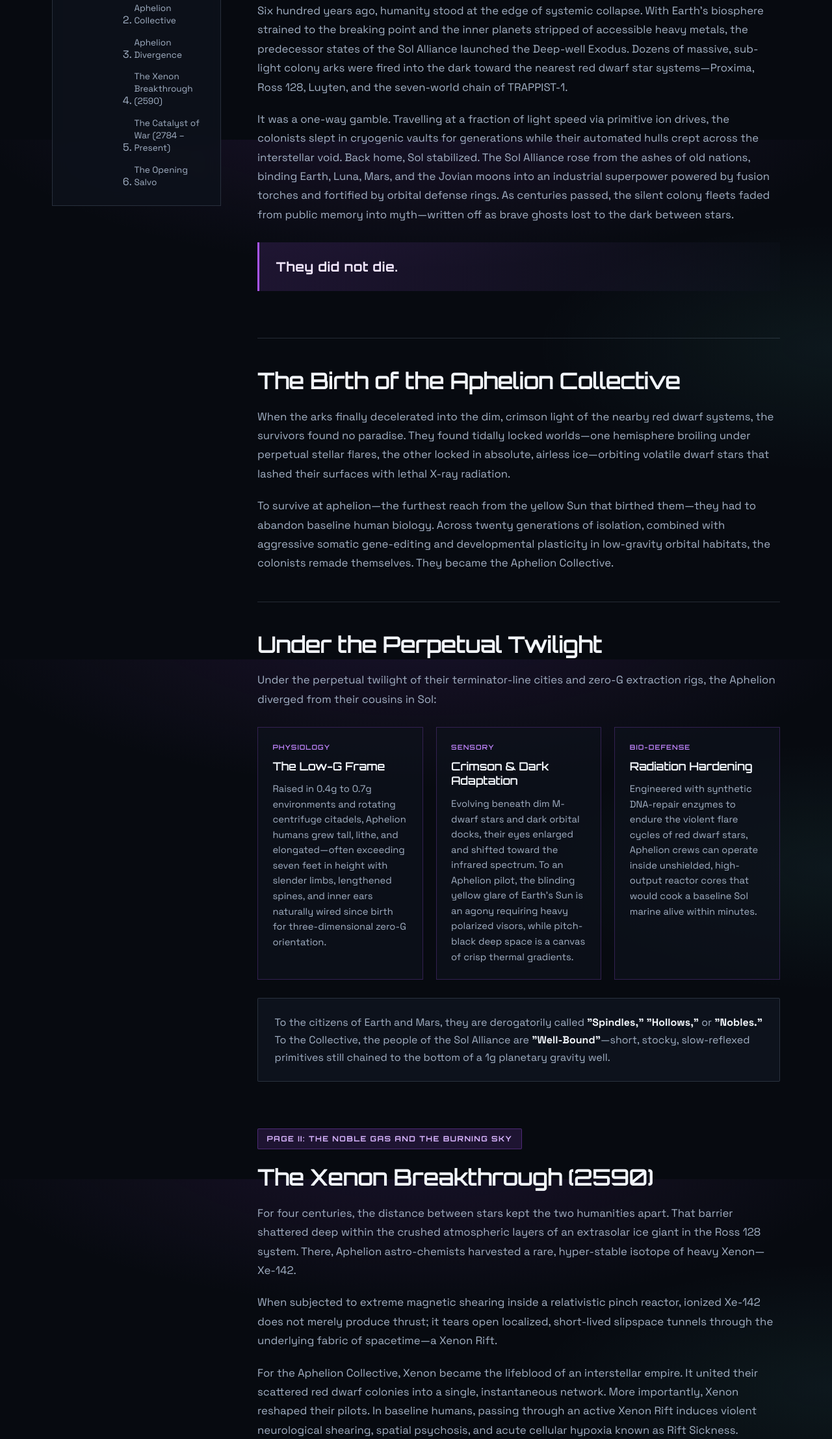
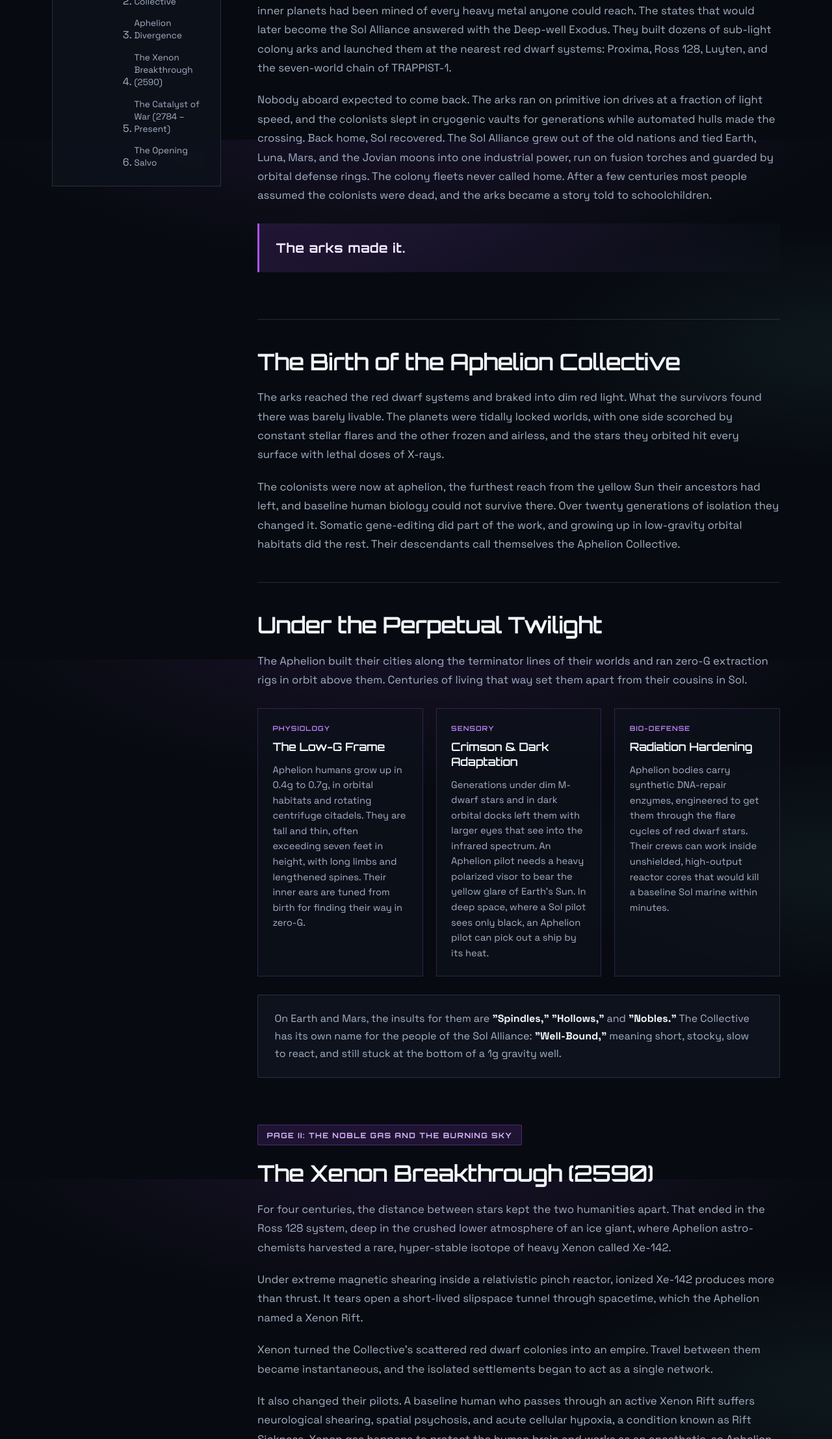
Before and after one commit to codersbrew/xenonrift-web, a website built with Vite: page lore/index.html in a window 1280 px wide. Shown: the part 585-2800 px from the top of the page at 65% size. Built offline with nearby package versions, Linux system fonts and the light colour scheme.

Commit message:
Rewrite lore page copy in a plainer voice, remove em dashes (#13)
Same story and canon details. Drops the em dashes and the more
overwrought phrasing, and adds a test that the page has no em dashes.

```diff
--- a/lore/index.html
+++ b/lore/index.html
@@ -44,7 +44,7 @@
         <span>ERA: <strong>2188 – PRESENT</strong></span>
         <span>FACTIONS: <strong>SOL ALLIANCE // APHELION COLLECTIVE</strong></span>
       </div>
-      <p class="lore-summary">Six centuries of divergence across the interstellar void: from the sub-light colony arks of the Deep-well Exodus to the discovery of Xe-142 slipspace rifts and the outbreak of the Solar Border War.</p>
+      <p class="lore-summary">How humanity split in two: the colony arks of the Deep-well Exodus, six centuries of separation, the discovery of Xe-142, and the start of the Solar Border War.</p>
     </header>
 
     <div class="lore-layout">
@@ -66,43 +66,43 @@
 
         <section class="lore-section" id="the-great-departure" aria-labelledby="great-departure-title">
           <h2 id="great-departure-title">The Great Departure (2188–2240)</h2>
-          <p>Six hundred years ago, humanity stood at the edge of systemic collapse. With Earth’s biosphere strained to the breaking point and the inner planets stripped of accessible heavy metals, the predecessor states of the Sol Alliance launched the Deep-well Exodus. Dozens of massive, sub-light colony arks were fired into the dark toward the nearest red dwarf star systems—Proxima, Ross 128, Luyten, and the seven-world chain of TRAPPIST-1.</p>
-          <p>It was a one-way gamble. Travelling at a fraction of light speed via primitive ion drives, the colonists slept in cryogenic vaults for generations while their automated hulls crept across the interstellar void. Back home, Sol stabilized. The Sol Alliance rose from the ashes of old nations, binding Earth, Luna, Mars, and the Jovian moons into an industrial superpower powered by fusion torches and fortified by orbital defense rings. As centuries passed, the silent colony fleets faded from public memory into myth—written off as brave ghosts lost to the dark between stars.</p>
-          <p class="lore-dramatic-statement">They did not die.</p>
+          <p>Six hundred years ago, humanity was running out of room. Earth’s biosphere was failing, and the inner planets had been mined of every heavy metal anyone could reach. The states that would later become the Sol Alliance answered with the Deep-well Exodus. They built dozens of sub-light colony arks and launched them at the nearest red dwarf systems: Proxima, Ross 128, Luyten, and the seven-world chain of TRAPPIST-1.</p>
+          <p>Nobody aboard expected to come back. The arks ran on primitive ion drives at a fraction of light speed, and the colonists slept in cryogenic vaults for generations while automated hulls made the crossing. Back home, Sol recovered. The Sol Alliance grew out of the old nations and tied Earth, Luna, Mars, and the Jovian moons into one industrial power, run on fusion torches and guarded by orbital defense rings. The colony fleets never called home. After a few centuries most people assumed the colonists were dead, and the arks became a story told to schoolchildren.</p>
+          <p class="lore-dramatic-statement">The arks made it.</p>
         </section>
 
         <section class="lore-section" id="birth-of-aphelion" aria-labelledby="birth-of-aphelion-title">
           <h2 id="birth-of-aphelion-title">The Birth of the Aphelion Collective</h2>
-          <p>When the arks finally decelerated into the dim, crimson light of the nearby red dwarf systems, the survivors found no paradise. They found tidally locked worlds—one hemisphere broiling under perpetual stellar flares, the other locked in absolute, airless ice—orbiting volatile dwarf stars that lashed their surfaces with lethal X-ray radiation.</p>
-          <p>To survive at aphelion—the furthest reach from the yellow Sun that birthed them—they had to abandon baseline human biology. Across twenty generations of isolation, combined with aggressive somatic gene-editing and developmental plasticity in low-gravity orbital habitats, the colonists remade themselves. They became the Aphelion Collective.</p>
+          <p>The arks reached the red dwarf systems and braked into dim red light. What the survivors found there was barely livable. The planets were tidally locked worlds, with one side scorched by constant stellar flares and the other frozen and airless, and the stars they orbited hit every surface with lethal doses of X-rays.</p>
+          <p>The colonists were now at aphelion, the furthest reach from the yellow Sun their ancestors had left, and baseline human biology could not survive there. Over twenty generations of isolation they changed it. Somatic gene-editing did part of the work, and growing up in low-gravity orbital habitats did the rest. Their descendants call themselves the Aphelion Collective.</p>
         </section>
 
         <section class="lore-section" id="biological-divergence" aria-labelledby="biological-divergence-title">
           <h2 id="biological-divergence-title">Under the Perpetual Twilight</h2>
-          <p>Under the perpetual twilight of their terminator-line cities and zero-G extraction rigs, the Aphelion diverged from their cousins in Sol:</p>
+          <p>The Aphelion built their cities along the terminator lines of their worlds and ran zero-G extraction rigs in orbit above them. Centuries of living that way set them apart from their cousins in Sol.</p>
 
           <div class="divergence-grid">
             <div class="divergence-card">
               <span class="divergence-card-tag">Physiology</span>
               <h3>The Low-G Frame</h3>
-              <p>Raised in 0.4g to 0.7g environments and rotating centrifuge citadels, Aphelion humans grew tall, lithe, and elongated—often exceeding seven feet in height with slender limbs, lengthened spines, and inner ears naturally wired since birth for three-dimensional zero-G orientation.</p>
+              <p>Aphelion humans grow up in 0.4g to 0.7g, in orbital habitats and rotating centrifuge citadels. They are tall and thin, often exceeding seven feet in height, with long limbs and lengthened spines. Their inner ears are tuned from birth for finding their way in zero-G.</p>
             </div>
 
             <div class="divergence-card">
               <span class="divergence-card-tag">Sensory</span>
               <h3>Crimson &amp; Dark Adaptation</h3>
-              <p>Evolving beneath dim M-dwarf stars and dark orbital docks, their eyes enlarged and shifted toward the infrared spectrum. To an Aphelion pilot, the blinding yellow glare of Earth’s Sun is an agony requiring heavy polarized visors, while pitch-black deep space is a canvas of crisp thermal gradients.</p>
+              <p>Generations under dim M-dwarf stars and in dark orbital docks left them with larger eyes that see into the infrared spectrum. An Aphelion pilot needs a heavy polarized visor to bear the yellow glare of Earth’s Sun. In deep space, where a Sol pilot sees only black, an Aphelion pilot can pick out a ship by its heat.</p>
             </div>
 
             <div class="divergence-card">
               <span class="divergence-card-tag">Bio-Defense</span>
               <h3>Radiation Hardening</h3>
-              <p>Engineered with synthetic DNA-repair enzymes to endure the violent flare cycles of red dwarf stars, Aphelion crews can operate inside unshielded, high-output reactor cores that would cook a baseline Sol marine alive within minutes.</p>
+              <p>Aphelion bodies carry synthetic DNA-repair enzymes, engineered to get them through the flare cycles of red dwarf stars. Their crews can work inside unshielded, high-output reactor cores that would kill a baseline Sol marine within minutes.</p>
             </div>
           </div>
 
           <div class="faction-contrast-box">
-            <p>To the citizens of Earth and Mars, they are derogatorily called <strong>"Spindles," "Hollows,"</strong> or <strong>"Nobles."</strong> To the Collective, the people of the Sol Alliance are <strong>"Well-Bound"</strong>—short, stocky, slow-reflexed primitives still chained to the bottom of a 1g planetary gravity well.</p>
+            <p>On Earth and Mars, the insults for them are <strong>"Spindles," "Hollows,"</strong> and <strong>"Nobles."</strong> The Collective has its own name for the people of the Sol Alliance: <strong>"Well-Bound,"</strong> meaning short, stocky, slow to react, and still stuck at the bottom of a 1g gravity well.</p>
           </div>
         </section>
 
@@ -111,27 +111,28 @@
 
         <section class="lore-section" id="xenon-breakthrough" aria-labelledby="xenon-breakthrough-title">
           <h2 id="xenon-breakthrough-title">The Xenon Breakthrough (2590)</h2>
-          <p>For four centuries, the distance between stars kept the two humanities apart. That barrier shattered deep within the crushed atmospheric layers of an extrasolar ice giant in the Ross 128 system. There, Aphelion astro-chemists harvested a rare, hyper-stable isotope of heavy Xenon—Xe-142.</p>
-          <p>When subjected to extreme magnetic shearing inside a relativistic pinch reactor, ionized Xe-142 does not merely produce thrust; it tears open localized, short-lived slipspace tunnels through the underlying fabric of spacetime—a Xenon Rift.</p>
-          <p>For the Aphelion Collective, Xenon became the lifeblood of an interstellar empire. It united their scattered red dwarf colonies into a single, instantaneous network. More importantly, Xenon reshaped their pilots. In baseline humans, passing through an active Xenon Rift induces violent neurological shearing, spatial psychosis, and acute cellular hypoxia known as Rift Sickness.</p>
-          <p>Because Xenon gas acts as a natural neuroprotectant and anesthetic on the human brain, Aphelion bio-engineers altered their vanguard pilots' respiratory and nervous systems to breathe trace mixes of ionized Xenon and oxygen during flight. Marked by pale skin and faint electric-violet vascular tracing along their temples and necks, Aphelion pilots do not sleep in stasis pods during FTL transit. They ride the Xenon Rift wide awake, linked directly to their interceptors, emerging from slipspace with zero neural lag and pulling bone-crushing 12G combat turns before their rift wakes have even closed.</p>
+          <p>For four centuries, the distance between stars kept the two humanities apart. That ended in the Ross 128 system, deep in the crushed lower atmosphere of an ice giant, where Aphelion astro-chemists harvested a rare, hyper-stable isotope of heavy Xenon called Xe-142.</p>
+          <p>Under extreme magnetic shearing inside a relativistic pinch reactor, ionized Xe-142 produces more than thrust. It tears open a short-lived slipspace tunnel through spacetime, which the Aphelion named a Xenon Rift.</p>
+          <p>Xenon turned the Collective’s scattered red dwarf colonies into an empire. Travel between them became instantaneous, and the isolated settlements began to act as a single network.</p>
+          <p>It also changed their pilots. A baseline human who passes through an active Xenon Rift suffers neurological shearing, spatial psychosis, and acute cellular hypoxia, a condition known as Rift Sickness. Xenon gas happens to protect the human brain and works as an anesthetic, so Aphelion bio-engineers altered the lungs and nervous systems of their vanguard pilots to breathe a trace mix of ionized Xenon and oxygen in flight.</p>
+          <p>These pilots are easy to recognize by their pale skin and the faint electric-violet vascular tracing along their temples and necks. They skip the stasis pods during FTL transit. They ride the Xenon Rift awake, linked directly to their interceptors, and come out of slipspace with zero neural lag, already pulling 12G combat turns before the rift wake has closed behind them.</p>
         </section>
 
         <section class="lore-section" id="catalyst-of-war" aria-labelledby="catalyst-of-war-title">
           <h2 id="catalyst-of-war-title">The Catalyst of War (2784 – Present)</h2>
-          <p>For two hundred years, the Aphelion Collective watched Sol from the dark, content to leave the "Well-Bound" to their single yellow star. Then, the Sol Alliance grew hungry.</p>
-          <p>Thirty years ago, Sol Alliance deep-core prospectors tapping the lower atmospheric bands of Jupiter and Saturn isolated trace pockets of exotic Xenon. Reverse-engineering long-range gravitational echoes detected at the edge of the Oort Cloud, Sol scientists built their own crude, massive Rift Gates. Lacking the evolved neurology of the Aphelion, Sol warships had to brute-force their way into slipspace—burning immense quantities of raw Xenon cleanly out of the gas giants and sending shockwaves of destabilizing subspace radiation rippling across light-years directly into the Aphelion’s red dwarf networks.</p>
-          <p>Worse still, Sol Alliance exploratory battle-groups began jumping outward into the border systems, planting Alliance flags on Xenon-rich gas giants that the Aphelion Collective considered their sovereign lifeblood.</p>
+          <p>For two hundred years, the Aphelion Collective watched Sol from a distance and left the "Well-Bound" alone with their single yellow star. Then the Sol Alliance found Xenon of its own.</p>
+          <p>Thirty years ago, Sol Alliance deep-core prospectors tapping the lower atmospheric bands of Jupiter and Saturn isolated trace pockets of exotic Xenon. Sol scientists had already detected long-range gravitational echoes at the edge of the Oort Cloud. They reverse-engineered those echoes and built their own crude, massive Rift Gates. Sol crews lack the Aphelion’s altered neurology, so their warships had to force their way into slipspace. Each jump burned enormous quantities of raw Xenon stripped from the gas giants, and each one sent a shockwave of destabilizing subspace radiation across light-years into the Aphelion’s red dwarf networks.</p>
+          <p>Then Sol Alliance exploratory battle-groups started jumping out into the border systems and planting Alliance flags on Xenon-rich gas giants. The Aphelion Collective considered those worlds its sovereign territory, and its survival depended on them.</p>
         </section>
 
         <section class="lore-section" id="the-opening-salvo" aria-labelledby="opening-salvo-title">
           <h2 id="opening-salvo-title">The Opening Salvo</h2>
-          <p>Warnings went unheeded. The Sol Alliance viewed the gaunt, violet-eyed envoys from the dark not as an equal civilization, but as mutated colonial rebels hoarding vital FTL fuel.</p>
-          <p>Six months ago, the outer Sol Relay at Neptune went dark. There was no slow sub-light approach, no warning on long-range radar. Across the black sky above Titan’s Xenon refineries, the stars simply tore open in jagged scars of blinding electric-violet light.</p>
-          <p>Out of the Xenon Rift poured the fleets of the Aphelion Collective—sleek, needle-prowed interceptors and radiation-bathed dreadnoughts moving with impossible, fluid precision. They have not come to conquer Earth’s dirt; they could not walk under its crushing gravity even if they wanted to. They have come to seize the gas giants of the outer Solar System, shatter the Sol Alliance’s crude Rift Gates, and lock the Well-Bound back inside their yellow cage forever.</p>
+          <p>The Collective sent warnings, and the Sol Alliance ignored them. To the Alliance, the gaunt, violet-eyed envoys were mutated colonial rebels sitting on a hoard of FTL fuel. It never treated them as an equal civilization.</p>
+          <p>Six months ago, the outer Sol Relay at Neptune went dark. Nothing had shown on long-range radar, and no fleet had been seen making a sub-light approach. Above Titan’s Xenon refineries, the sky tore open in jagged scars of electric-violet light.</p>
+          <p>The fleets of the Aphelion Collective came through the Xenon Rift: needle-prowed interceptors and radiation-bathed dreadnoughts, flown with a precision no Sol crew could match. The Collective has no use for Earth, and its people could not walk under Earth’s gravity if they tried. It wants the gas giants of the outer Solar System. It means to destroy the Sol Alliance’s Rift Gates and lock the Well-Bound inside their own system for good.</p>
 
           <div class="cockpit-climax-card">
-            <p class="cockpit-text">You sit in the cockpit on the edge of the breach. The radiation alarms are screaming, the tactical display is bleeding violet, and a fresh Xenon Rift is tearing open dead ahead.</p>
+            <p class="cockpit-text">You sit in the cockpit on the edge of the breach. The radiation alarms are going off, the tactical display has turned violet, and a new Xenon Rift is opening dead ahead.</p>
             <div class="cockpit-action">
               <a class="btn btn-primary" href="../">Join the Fleet Battle <span aria-hidden="true">↗</span></a>
               <a class="btn btn-secondary" href="../#ships">Inspect Fleet Ships</a>
```
Also changed, not shown: tests/lore.spec.js (+6 -1 lines).
